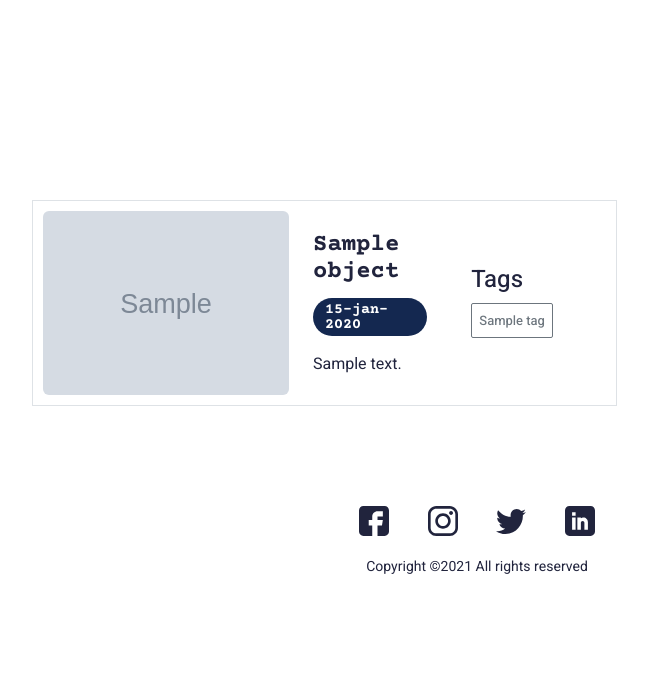
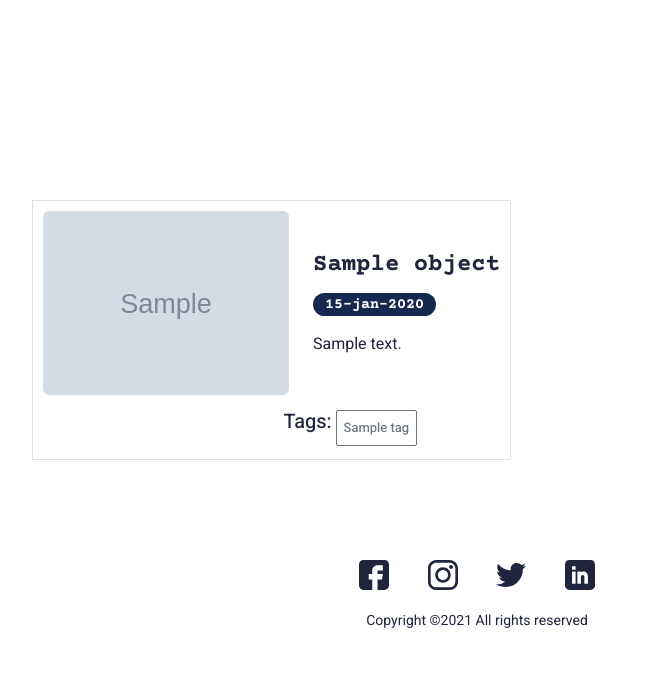
Before and after one commit to apoorvpandey0/portfolio_manager, a Django app: template main/templates/main/blog.html in a window 1280 px wide. Shown: the part 318-999 px from the top of the page, without its empty margins (163-811 px from the left). Before the commit the page ends 892 px from the top, so only its background shows below. Run offline with Django 3.2, Linux system fonts and the light colour scheme; the template is opened without the code that fills it: most values are stand-ins (such as "Sample title", 1, 10 or a date in 2020); grey boxes marked "Sample" are stand-in pictures; data that the repository does not hold is empty; some libraries are stand-ins or nearby versions.

Commit message:
tags layout fix

```diff
--- a/main/templates/main/blog.html
+++ b/main/templates/main/blog.html
@@ -67,14 +67,25 @@ Start Content
                   <p>{{p.description}}</p>
                 </div>
               </div>
-              <div class="col">
-                <h4 class="title">Tags</h4>
+
+            </div>
+
+            {% if p.tags.all %}
+            <div class="row " style="margin-top: 15px;">
+              <div class="col-lg-6 col-md-6"></div>
+              <div class="col-1" style="margin-right: 12px;">
+                <h5>Tags:</h5>
+              </div>
+              <div class="col" >
                 {% for tag in p.tags.all %}
-                  <button type="button" class="btn btn-outline-secondary" style="font-size: small; padding: 7px; margin-bottom: 3px;">{{tag}}</button>
-                {% endfor %}
+                <button type="button" class="btn btn-outline-secondary" style="font-size: small; padding: 7px; margin-bottom: 3px;">{{tag}}</button>
+              {% endfor %}
               </div>
-            </div>
+              </div>
           </div>
+
+            {% endif %}
+
 
           {% endfor %}
 
```
